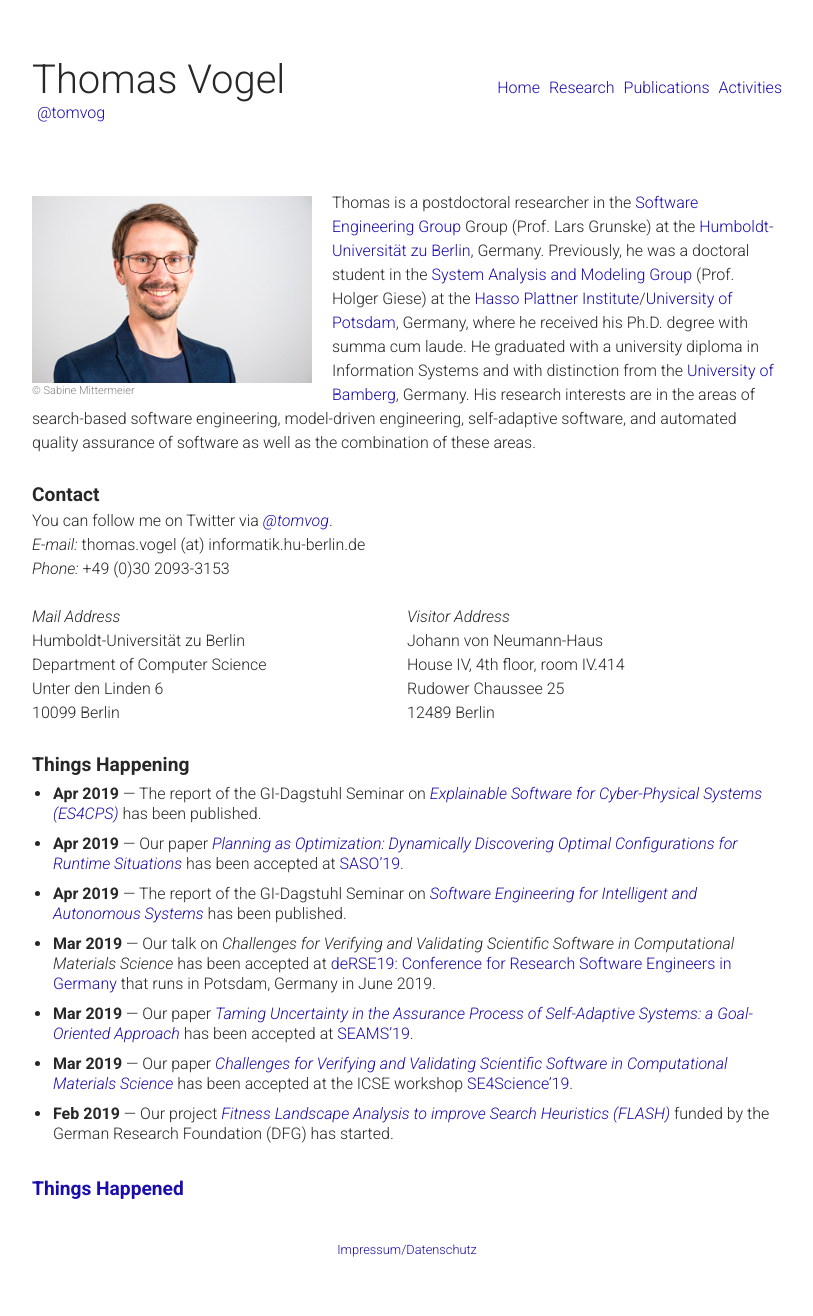
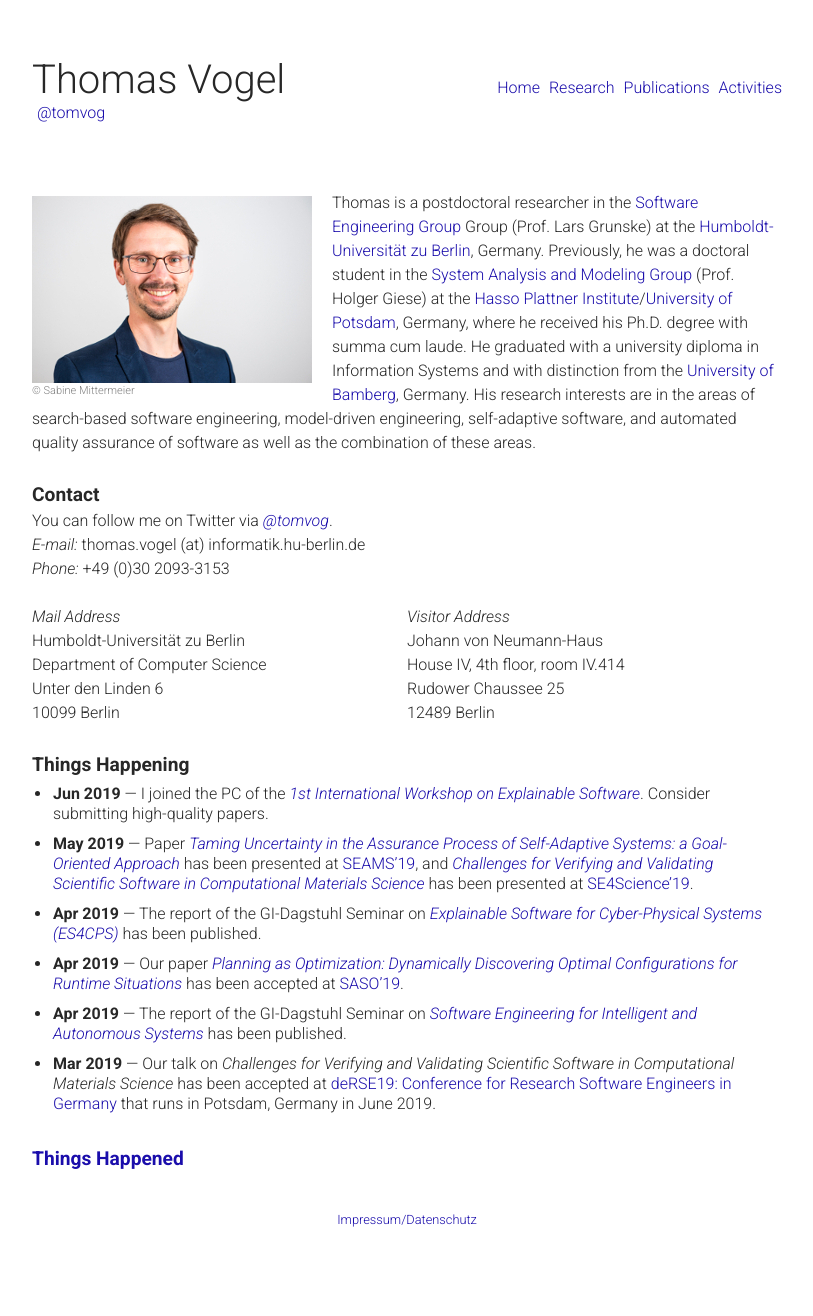
Before and after one commit to thomas-vogel/thomas-vogel.github.io, a Jekyll site: the page built from index.md, in a window 1280 px wide. Shown: the whole page, without its empty margins (233-1046 px from the left). Built offline with Jekyll 4.4.1, drawn with Linux system fonts in a browser that asks for light colours; after the commit the page ends 1286 px from its top, so only the background shows below that.

Commit message:
Update news, add PC EXPLAIN'19.

```diff
--- a/index.md
+++ b/index.md
@@ -40,13 +40,12 @@ His research interests are in the areas of search-based software engineering, mo
 
 ## Things Happening
 
+* __Jun 2019__ --- I joined the PC of the [_1st International Workshop on Explainable Software_](https://2019.ase-conferences.org/home/explain-2019){:target="_blank"}. Consider submitting high-quality papers.
+* __May 2019__ --- Paper [_Taming Uncertainty in the Assurance Process of Self-Adaptive Systems: a Goal-Oriented Approach_](publications/2019-SEAMS) has been presented at [SEAMS'19](https://conf.researchr.org/home/seams-2019){:target="_blank"}, and [_Challenges for Verifying and Validating Scientific Software in Computational Materials Science_](publications/2019-SE4Science) has been presented at [SE4Science'19](https://se4science.org/workshops/se4science19/){:target="_blank"}.
 * __Apr 2019__ --- The report of the GI-Dagstuhl Seminar on [_Explainable Software for Cyber-Physical Systems (ES4CPS)_](publications/2019-ES4CPS) has been published.
 * __Apr 2019__ --- Our paper [_Planning as Optimization: Dynamically Discovering Optimal Configurations for Runtime Situations_](publications/2019-SASO) has been accepted at [SASO'19](https://saso2019.cs.umu.se/){:target="_blank"}.
 * __Apr 2019__ --- The report of the GI-Dagstuhl Seminar on [_Software Engineering for Intelligent and Autonomous Systems_](publications/2019-Dagstuhl) has been published.
 * __Mar 2019__ --- Our talk on _Challenges for Verifying and Validating Scientific Software in Computational Materials Science_ has been accepted at [deRSE19: Conference for Research Software Engineers in Germany](https://www.de-rse.org/en/conf2019/){:target="_blank"} that runs in Potsdam, Germany in June 2019.
-* __Mar 2019__ --- Our paper [_Taming Uncertainty in the Assurance Process of Self-Adaptive Systems: a Goal-Oriented Approach_](publications/2019-SEAMS) has been accepted at [SEAMS'19](https://conf.researchr.org/home/seams-2019){:target="_blank"}.
-* __Mar 2019__ --- Our paper [_Challenges for Verifying and Validating Scientific Software in Computational Materials Science_](publications/2019-SE4Science) has been accepted at the ICSE workshop [SE4Science'19](https://se4science.org/workshops/se4science19/){:target="_blank"}.
-* __Feb 2019__ --- Our project [_Fitness Landscape Analysis to improve Search Heuristics (FLASH)_](https://www.informatik.hu-berlin.de/en/forschung-en/gebiete/se/research/ongoingprojects/flash/flash){:target="_blank"} funded by the German Research Foundation (DFG) has started.
 
 ## [Things Happened](pastnews)
 
```
Also changed, not shown: _pages/activities.md (+1 -0 lines), _pages/pastnews.md (+6 -0 lines).
